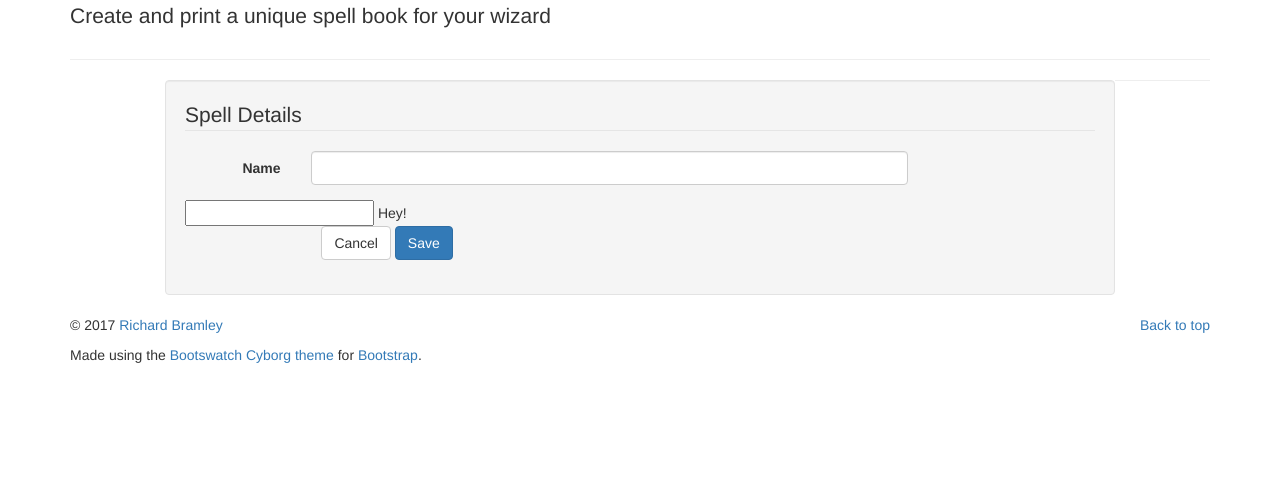
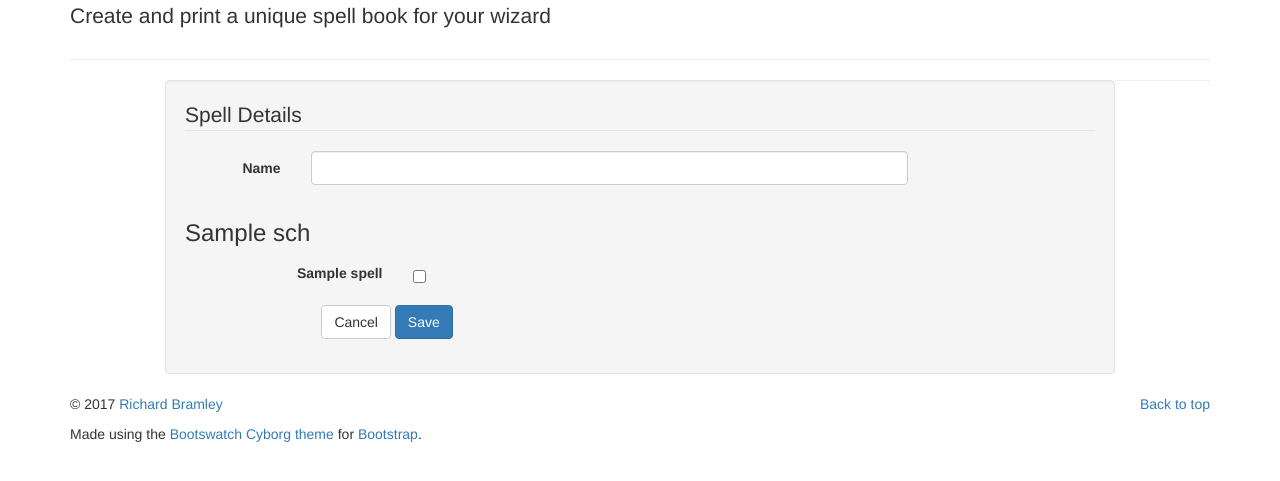
Before and after one commit to rabramley/frostgrave_acolyte, a Flask app: template acolyte/acolyte/templates/spellbook.html in a window 1280 px wide. Shown: the part 181-662 px from the top of the page. Run offline with Flask 2, Linux system fonts and the light colour scheme; the template is opened without the code that fills it: most values are stand-ins (such as "Sample title", 1, 10 or a date in 2020); form fields are guessed from the names that the template uses; some libraries are stand-ins or nearby versions.

Commit message:
Display spells

```diff
--- a/acolyte/acolyte/templates/spellbook.html
+++ b/acolyte/acolyte/templates/spellbook.html
@@ -20,10 +20,22 @@
         <legend>Spell Details</legend>
           {{ form.hidden_tag() }}
           {{ formhelper.render_field(form.name) }}
-          {{ form.spells() }}
 
-          {% for s in schools%}
-              Hey!
+          {% set global_spell_counter = 0 %}
+
+          {% for sch in schools%}
+              <h3>{{ sch.name }}</h3>
+
+              {% for sp in sch.spells %}
+                <div class="form-group col-md-6">
+                  <input type="hidden" id="spells-{{global_spell_counter}}-id" name="spells-{{global_spell_counter}}-id" value="{{ sp.id }}">
+                  <label class="col-sm-6 control-label" for="spells-{{global_spell_counter}}-name">{{ sp.name }}</label>
+                  <div class="col-sm-6 control-label">
+                    <input class="checkbox" id="spells-{{global_spell_counter}}-name" name="spells-{{global_spell_counter}}-name" type="checkbox" value="y">
+                  </div>
+                </div>
+                {% set global_spell_counter = global_spell_counter + 1 %}
+              {% endfor %}
           {% endfor %}
           {{ formhelper.render_button_bar('index') }}
     </fieldset>
```
